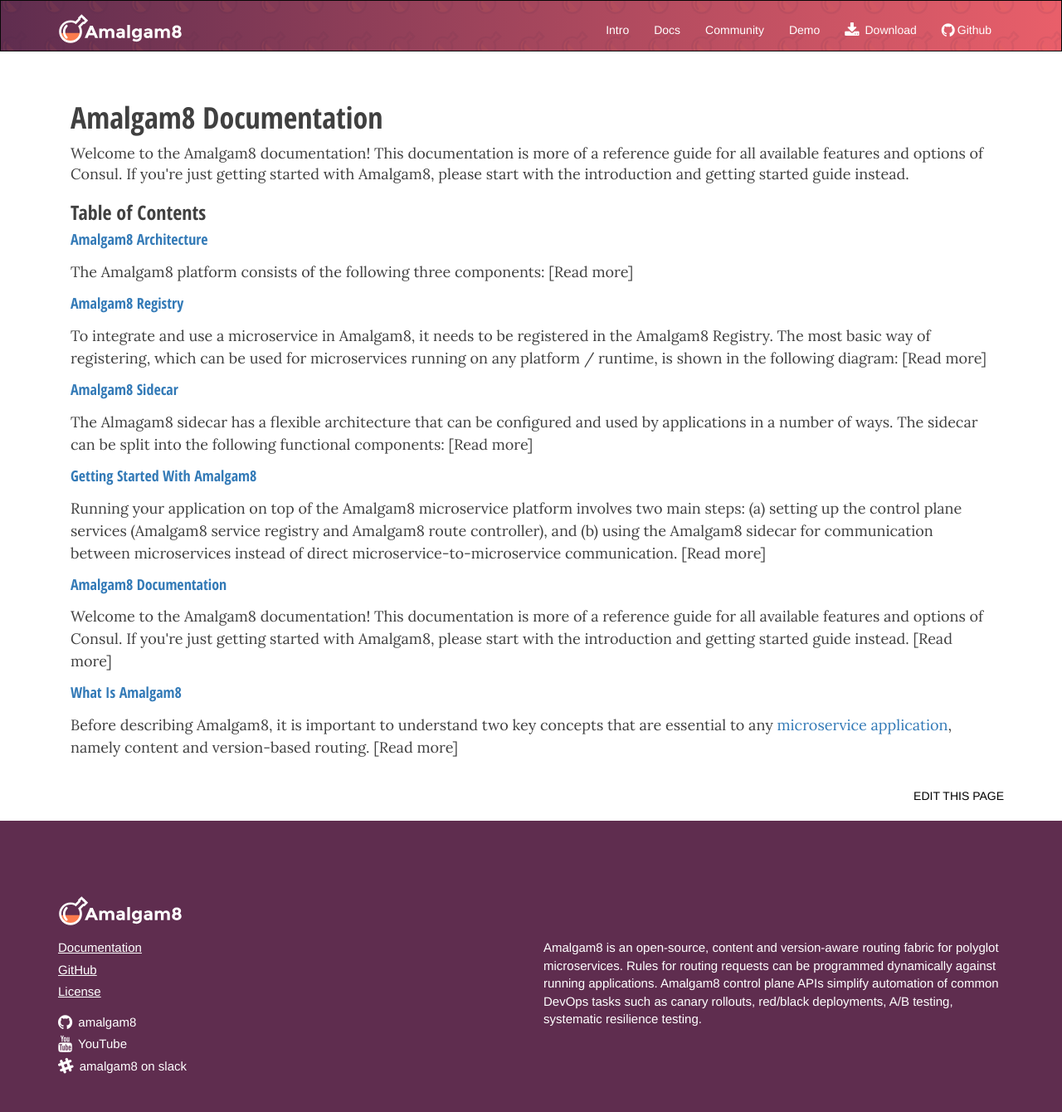
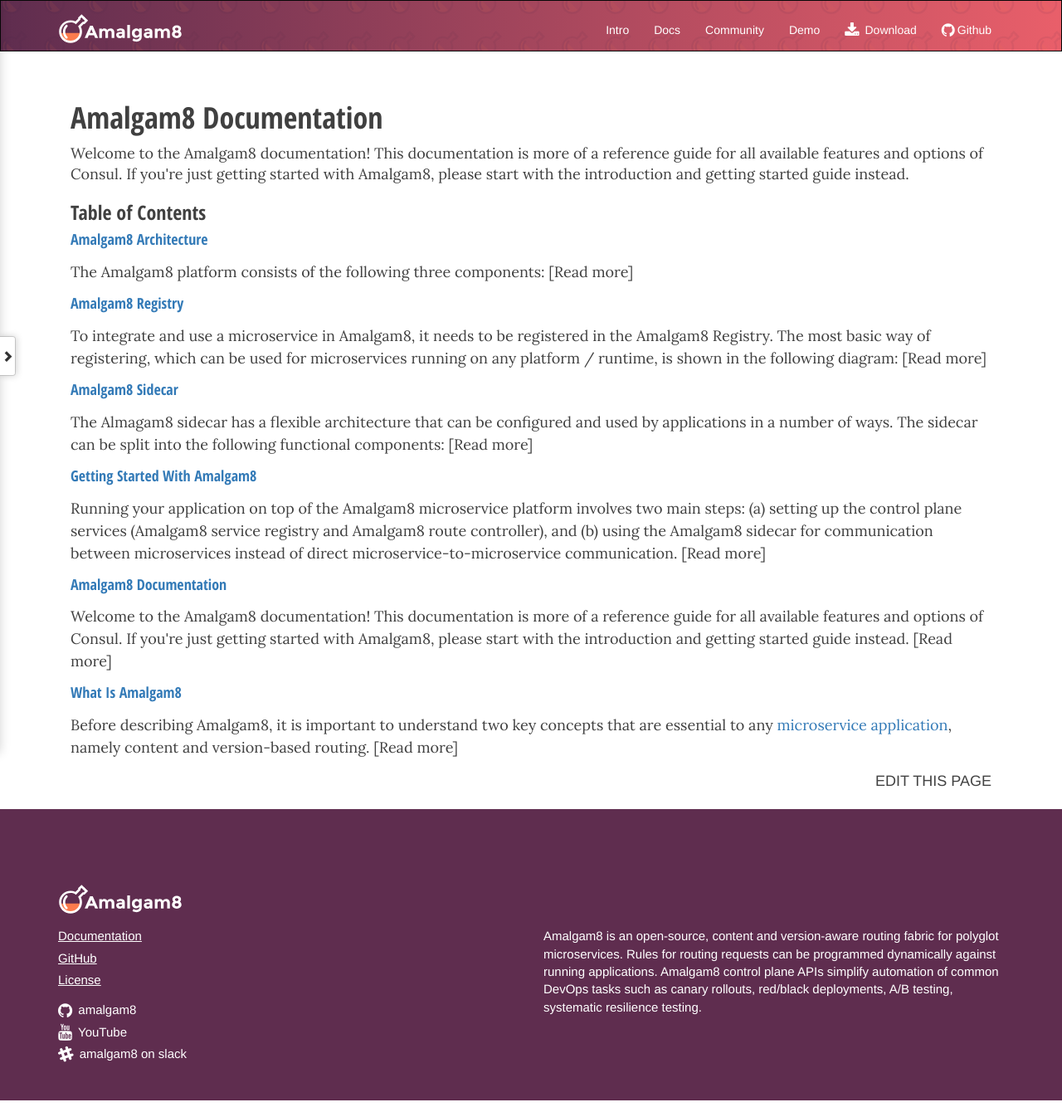
Before and after one commit to amalgam8/amalgam8.github.io, a Jekyll site: the page built from _docs/index.html, in a window 1280 px wide. Shown: the whole page at 83% size. Built offline with Jekyll 4.4.1, drawn with Linux system fonts in a browser that asks for light colours; nearby versions of some CDN libraries; comment, search, counter and statistics services are not loaded.

Commit message:
sidemenu for doc table of contents

```diff
--- a/_layouts/bootstrap.html
+++ b/_layouts/bootstrap.html
@@ -13,7 +13,6 @@
 
     <link rel="stylesheet" href="//fonts.googleapis.com/css?family=Lora:400,700,400italic,700italic">
     <link rel="stylesheet" href="//fonts.googleapis.com/css?family=Open+Sans+Condensed:300italic,400italic,600italic,700italic,800italic,400,300,600,700,800">
-
     <meta name="google-site-verification" content="S5zsKRqUYAASdMgnABbsXdYBHJTqEmEFWB4Q99EU2Pc" />
 
     <script>
@@ -28,7 +27,7 @@
 
 </head>
 <body>
-  <nav class="top-block navbar navbar-inverse">
+    <nav class="top-block navbar navbar-inverse">
       <div class="container">
         <div class="navbar-header">
           <button type="button" class="navbar-toggle collapsed" data-toggle="collapse" data-target="#navbar" aria-expanded="false" aria-controls="navbar">
@@ -57,11 +56,12 @@
     <div class="container">
       <div class="content">
         {{ content }}
+
+        <div class="edit-page-link">
+            <a href="{{site.github.repository_url}}/blob/master/{{page.path}}">Edit this page</a>
+        </div>
       </div>
 
-      <div class="edit-page-link">
-        <a href="{{site.github.repository_url}}/blob/master/{{page.path}}">Edit this page</a>
-      </div>
     </div><!-- /.container -->
 
 
@@ -100,6 +100,17 @@
         </div>
     </footer>
 
+    <!--Test -->
+    <div id="doc-toc">
+        <h4>Table of Contents</h4>
+        <ul class="list-unstyled">
+            {% for doc in site.docs %}
+            <li><a href="{{ doc.url }}">{{doc.title}}</a></li>
+            {% endfor %}
+        </ul>
+    </div>
+  <!--/Test -->
+
     {% include footer-scripts.html %}
 </body>
 </html>
--- /dev/null
+++ b/_sass/_sidemenu.scss
@@ -0,0 +1,116 @@
+.sidebar{
+      z-index: 999999;
+      position: fixed;
+      top: -1px;
+      bottom: -1px;
+      padding:0px;
+      width: auto;
+      background-color: #fff;
+      -webkit-background-clip: padding-box;
+      background-clip: padding-box;
+      border: 1px solid #ccc;
+      border: 1px solid rgba(0, 0, 0, .15);
+      -webkit-box-shadow: 0 6px 12px rgba(0, 0, 0, .175);
+      box-shadow: 0 6px 12px rgba(0, 0, 0, .175);
+}
+
+.sidebar > .row > .col-xs-12, .sidebar > .row > .col-sm-12, .sidebar > .row > .col-md-12, .sidebar > .row > .col-lg-12{
+      padding:0px;
+      position: absolute;
+      bottom: 0px;
+      top: 0px;
+      overflow: auto;
+}
+
+.sidebar >.row{
+      margin:0px;
+}
+
+.sidebar {
+      width: 230px;
+}
+.sidebar.sidebar-left{
+      left:0px;
+      right:auto;
+}
+
+.sidebar.sidebar-right{
+      right:0px;
+      left:auto;
+}
+
+.toggler{
+      -webkit-background-clip: padding-box;
+      background-clip: padding-box;
+      background-color: #fff;
+      border: 1px solid #ccc;
+      border: 1px solid rgba(0, 0, 0, .15);
+      width: 20px;
+      height: 48px;
+      position: absolute;
+      top: 45%;
+      cursor: pointer;
+}
+.sidebar-left > .toggler{
+      -webkit-border-top-right-radius: 4px;
+      -webkit-border-bottom-right-radius: 4px;
+      -moz-border-radius-topright: 4px;
+      -moz-border-radius-bottomright: 4px;
+      border-top-right-radius: 4px;
+      border-bottom-right-radius: 4px;
+      border-left: 1px solid #fff;
+      -webkit-box-shadow: 1px 0px 8px rgba(0, 0, 0, .175);
+      box-shadow: 1px 0px 8px rgba(0, 0, 0, .175);
+      right: -20px;
+}
+
+.sidebar-left > .toggler > span{
+      margin:15px 2px;
+}
+
+.sidebar-left > .toggler > .glyphicon-chevron-right{
+      display:none;
+}
+
+.sidebar-right > .toggler{
+      -webkit-border-top-left-radius: 4px;
+      -webkit-border-bottom-left-radius: 4px;
+      -moz-border-radius-topleft: 4px;
+      -moz-border-radius-bottomleft: 4px;
+      border-top-left-radius: 4px;
+      border-bottom-left-radius: 4px;
+      border-right: 1px solid #fff;
+      -webkit-box-shadow: -1px 0px 8px rgba(0, 0, 0, .175);
+      box-shadow: -1px 0px 8px rgba(0, 0, 0, .175);
+      left: -20px;
+}
+
+.sidebar-right > .toggler > span{
+      margin:15px 2px;
+}
+
+.sidebar-right > .toggler > .glyphicon-chevron-left{
+      display:none;
+}
+
+.sidebar .submenu{
+      display: none;
+      position: fixed;
+}
+
+/*Native BootStrap Hack*/
+.sidebar .list-group-item:last-child, .sidebar .list-group-item:first-child{
+      border-radius:0px;
+}
+
+.sidebar .list-group{
+      margin-bottom:0px;
+}
+.sidebar .list-group-item{
+      padding: 5px;
+      border: 1px solid #DDD;
+      border-left: 0px;
+      border-right: 0px;
+      margin-bottom: 0px;
+      margin-top: -1px;
+}
--- a/css/custom.scss
+++ b/css/custom.scss
@@ -64,6 +64,10 @@
     }
 }
 
+#doc-toc {
+    left: -230px;
+}
+
 /* --- General Overrides --- */
 .content {
     font-family: 'Lora', 'Times New Roman', serif;
@@ -83,6 +87,18 @@
 .content h1,h2,h3,h4,h5,h6 {
     font-family: 'Open Sans Condensed', 'Helvetica Neue', Helvetica, Arial, sans-serif;
     font-weight: 800;
+    }
+
+.sidebar-content {
+    //background-color: $grey-color-light;
+    font-family: $base-font-family;
+    padding: 20px 20px;
+
+    li {
+        padding-bottom: 10px;
+        padding-top: 10px;
+        border-bottom: 1px solid $grey-color-light;
+    }
 }
 
 .navbar {
@@ -139,6 +155,7 @@
  * Site footer
  */
  .edit-page-link{
+    font-family: $base-font-family;
     float: right;
     text-align: right;
     padding-bottom: 20px;
@@ -146,7 +163,7 @@
 
     a{
         text-transform: uppercase;
-        color: $black;
+        color: $grey-color-dark;
     }
 }
 
@@ -194,5 +211,6 @@
 // Import partials from `sass_dir` (defaults to `_sass`)
 @import
     "video",
+    "sidemenu",
     "syntax-highlighting"
 ;
--- /dev/null
+++ b/js/sidemenu.js
@@ -0,0 +1,208 @@
+---
+---
+(function ( $ ) {
+
+	$.fn.BootSideMenu = function( options ) {
+
+		var oldCode, newCode, side;
+
+		newCode = "";
+
+		var settings = $.extend({
+			side:"left",
+			autoClose:true
+		}, options );
+
+		side = settings.side;
+		autoClose = settings.autoClose;
+
+		this.addClass("container sidebar");
+
+		if(side=="left"){
+			this.addClass("sidebar-left");
+		}else if(side=="right"){
+			this.addClass("sidebar-right");
+		}else{
+			this.addClass("sidebar-left");
+		}
+
+		oldCode = '<div class="sidebar-content">' + this.html() + '</div>';
+
+		newCode += "<div class=\"row\">\n";
+		newCode += "	<div class=\"col-xs-12 col-sm-12 col-md-12 col-lg1-2\" data-side=\""+side+"\">\n"+ oldCode+" </div>\n";
+		newCode += "</div>";
+		newCode += "<div class=\"toggler\">\n";
+		newCode += "	<span class=\"glyphicon glyphicon-chevron-right\">&nbsp;</span> <span class=\"glyphicon glyphicon-chevron-left\">&nbsp;</span>\n";
+		newCode += "</div>\n";
+
+		//Mod suggested by asingh3
+		//https://github.com/AndreaLombardo/BootSideMenu/issues/1
+
+		//this.html(newCode);
+
+    		var wrapper = $(newCode);
+		// copy the children to the wrapper.
+		$.each(this.children(), function () {
+			$('.panel-content', wrapper).append(this);
+		});
+
+		// Empty the element and then append the wrapper code.
+		$(this).empty();
+		$(this).append(wrapper);
+
+		if(autoClose){
+			$(this).find(".toggler").trigger("click");
+		}
+
+	};
+
+	$(document).on('click', '.sidebar .list-group-item', function(){
+		$('.sidebar .list-group-item').each(function(){
+			$(this).removeClass('active');
+		});
+		$(this).addClass('active');
+	});
+
+
+	$(document).on('click', '.sidebar .list-group-item', function(event){
+		var idToToggle, this_offset, this_x, this_y, href, side;
+		event.preventDefault();
+		href = $(this).attr('href');
+
+		if(href.substr(0,1)=='#'){
+
+			idToToggle = href.substr(1,href.length);
+
+			if(searchSubMenu(idToToggle)){
+
+				this_offset = $(this).offset();
+				side = $(this).parent().parent().attr('data-side');
+
+				if(side=='left'){
+					this_x = $(this).width() + 10;
+					this_y = this_offset.top +1;
+					$('#'+idToToggle).css('left', this_x);
+					$('#'+idToToggle).css('top', this_y);
+				}else if(side=='right'){
+					this_x = $(this).width()+10;
+					this_y = this_offset.top +1;
+					$('#'+idToToggle).css('right', this_x);
+					$('#'+idToToggle).css('top', this_y);
+				}
+
+				$('#'+idToToggle).fadeIn();
+
+			}else{
+				$('.submenu').fadeOut();
+			}
+		}
+	});
+
+
+	$(document).on('click','.toggler', function(){
+		var toggler = $(this);
+		var container = toggler.parent();
+		//var listaClassi = container[0].classList; //Old
+		var listaClassi = $(container[0]).attr('class').split(/\s+/); //IE9 Fix - Thanks Nicolas Renaud
+		var side = getSide(listaClassi);
+		var containerWidth = container.width();
+		var status = container.attr('data-status');
+		if(!status){
+			status = "opened";
+		}
+		doAnimation(container, containerWidth, side, status);
+	});
+
+	/*Cerca un div con classe submenu e id uguale a quello passato*/
+	function searchSubMenu(id){
+		var found = false;
+		$('.submenu').each(function(){
+			var thisId = $(this).attr('id');
+			if(id==thisId){
+				found = true;
+			}
+		});
+		return found;
+	}
+
+//restituisce il lato del sidebar in base alla classe che trova settata
+function getSide(listaClassi){
+	var side;
+	for(var i = 0; i<listaClassi.length; i++){
+		if(listaClassi[i]=='sidebar-left'){
+			side = "left";
+			break;
+		}else if(listaClassi[i]=='sidebar-right'){
+			side = "right";
+			break;
+		}else{
+			side = null;
+		}
+	}
+	return side;
+}
+//esegue l'animazione
+function doAnimation(container, containerWidth, sidebarSide, sidebarStatus){
+	var toggler = container.children()[1];
+	if(sidebarStatus=="opened"){
+		if(sidebarSide=="left"){
+			container.velocity({
+				left:-(containerWidth+2)
+			});
+			toggleArrow(toggler, "left");
+		}else if(sidebarSide=="right"){
+			container.velocity({
+				right:- (containerWidth +2)
+			});
+			toggleArrow(toggler, "right");
+		}
+		container.attr('data-status', 'closed');
+	}else{
+		if(sidebarSide=="left"){
+			container.velocity({
+				left:0
+			});
+			toggleArrow(toggler, "right");
+		}else if(sidebarSide=="right"){
+			container.velocity({
+				right:0
+			});
+			toggleArrow(toggler, "left");
+		}
+		container.attr('data-status', 'opened');
+
+	}
+
+}
+
+function toggleArrow(toggler, side){
+	if(side=="left"){
+		$(toggler).children(".glyphicon-chevron-right").css('display', 'block');
+		$(toggler).children(".glyphicon-chevron-left").css('display', 'none');
+	}else if(side=="right"){
+		$(toggler).children(".glyphicon-chevron-left").css('display', 'block');
+		$(toggler).children(".glyphicon-chevron-right").css('display', 'none');
+	}
+}
+
+function onWindowResize() {
+	 $(".toggler").each( function(){
+		var container = $(this).parent();
+		var listaClassi = $(container[0]).attr('class').split(/\s+/);
+		var side = getSide(listaClassi);
+
+		var status = container.attr('data-status');
+		var containerWidth = container.width();
+		if (status==="closed") {
+			if(side=="left"){
+				container.css("left",-(containerWidth+2))
+
+			}else if(side=="right"){
+				container.css("right",-(containerWidth+2))
+
+			}
+		}
+	})
+}
+window.addEventListener('resize', onWindowResize, false);
+}( jQuery ));
```
Also changed, not shown: _includes/footer-scripts.html (+8 -0 lines). Lines whose indentation alone changed are shown as unchanged.
